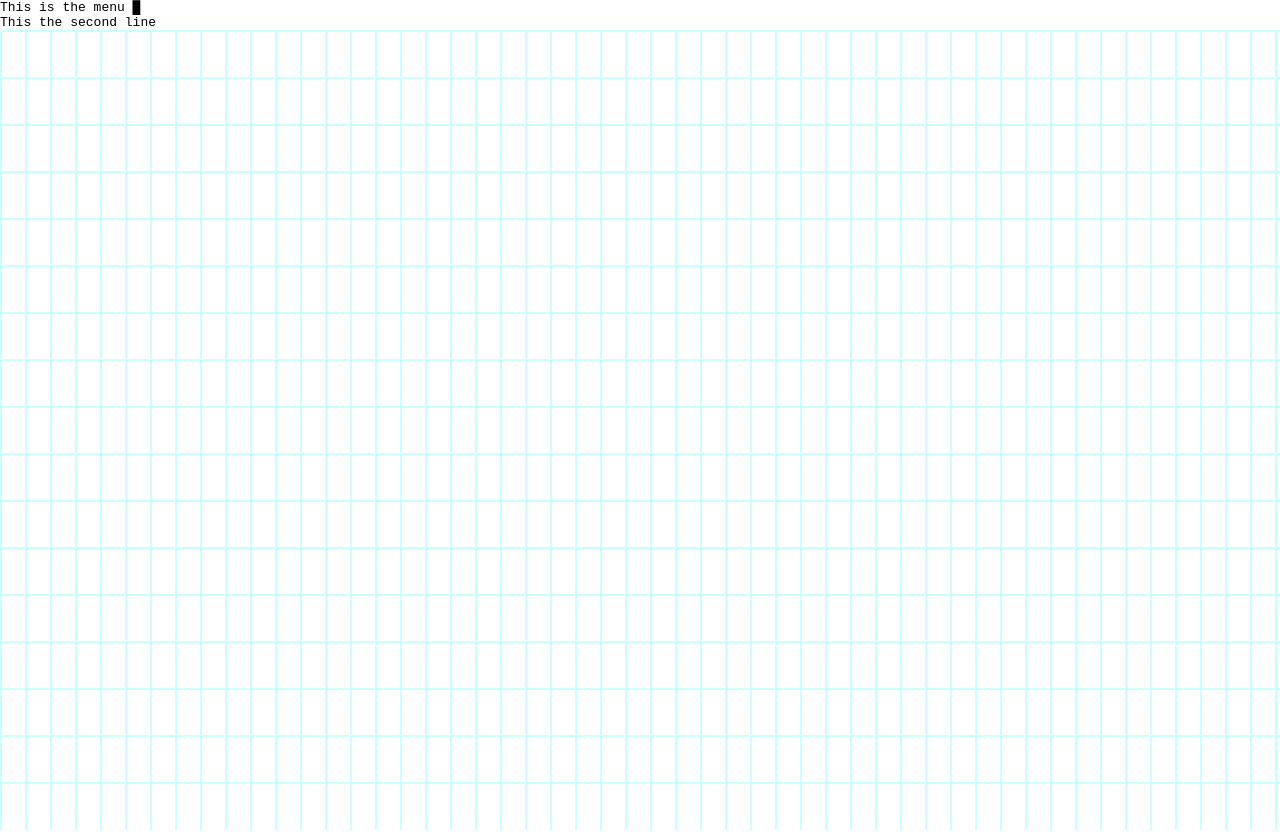
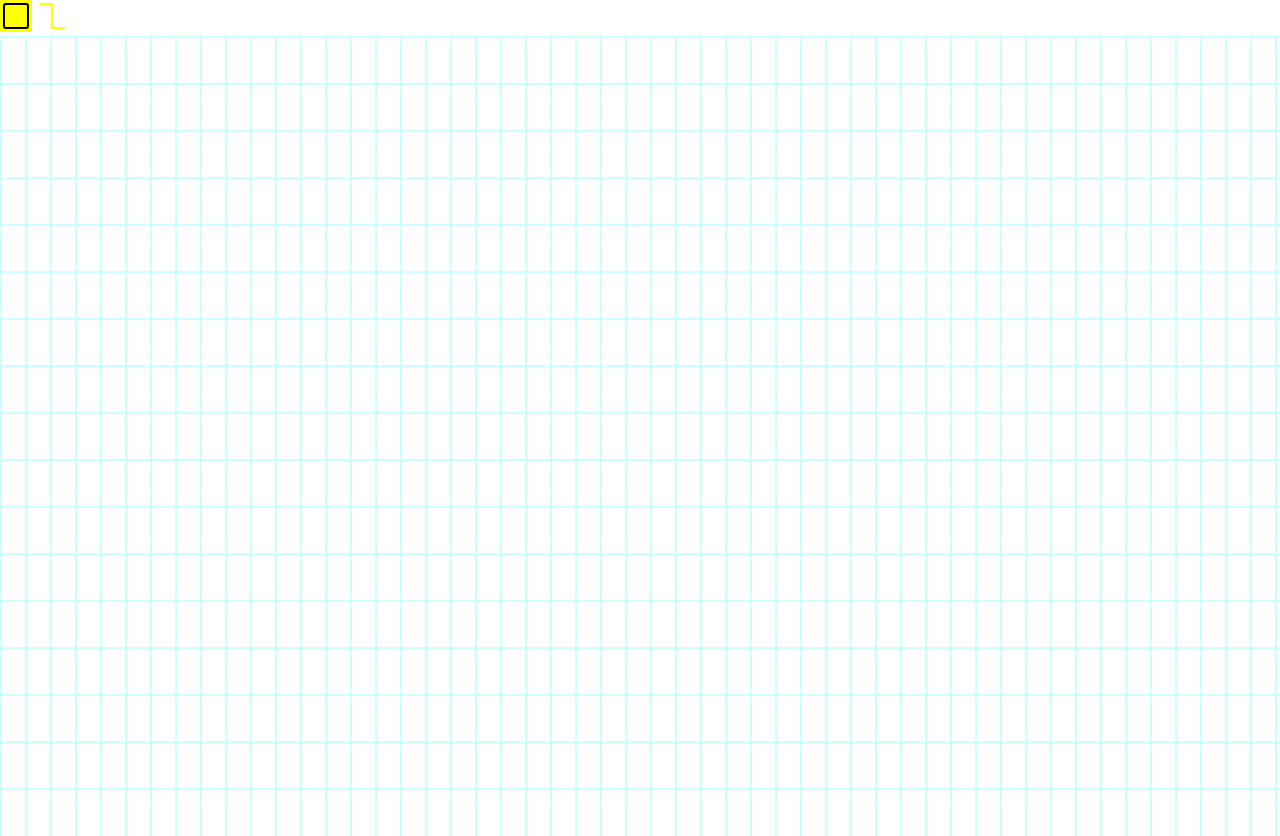
Before and after one commit to ripetersen/ascii.design, a plain HTML site: page index.html in a window 1280 px wide. Drawn offline with Linux system fonts and the light colour scheme.

Commit message:
Added menu items

```diff
--- a/index.html
+++ b/index.html
@@ -8,15 +8,29 @@
 html, body { width:100%; height:100%; } /* just to be sure these are full screen*/
 
 canvas {
-    /*
-    position: fixed;
-    top: 0;
-    left: 0;
-        */
     display:block;
 }
+
+.menu object {
+	display: inline-block;
+	width: 32px;
+	height: 32px;
+}
+
+.menu object:hover {
+	background-color: yellow;
+}
+
+.menu object:hover svg{
+	stroke-color: yellow;
+}
+
+
+
+
+
 </style>
-	<script>
+		<script>
 let debug = false;
 let ctx;
 let canvas;
@@ -612,10 +626,10 @@ window.addEventListener('DOMContentLoaded',init);
 	</script>
 	</head>
 	<body>
-<pre>
-This is the menu &#x2588;
-This the second line
-</pre>
+<div class="menu">
+	<object type="image/svg+xml" data="box.svg"></object>
+	<object type="image/svg+xml" data="line.svg"></object>
+</div>
 <canvas id="canvas" width="150" height="150"></canvas>
 	</body>
 </html>
--- /dev/null
+++ b/menu-icon.css
@@ -0,0 +1,3 @@
+path {
+    stroke: yellow;
+}
```
Also changed, not shown: box.svg (added), line.svg (added).
